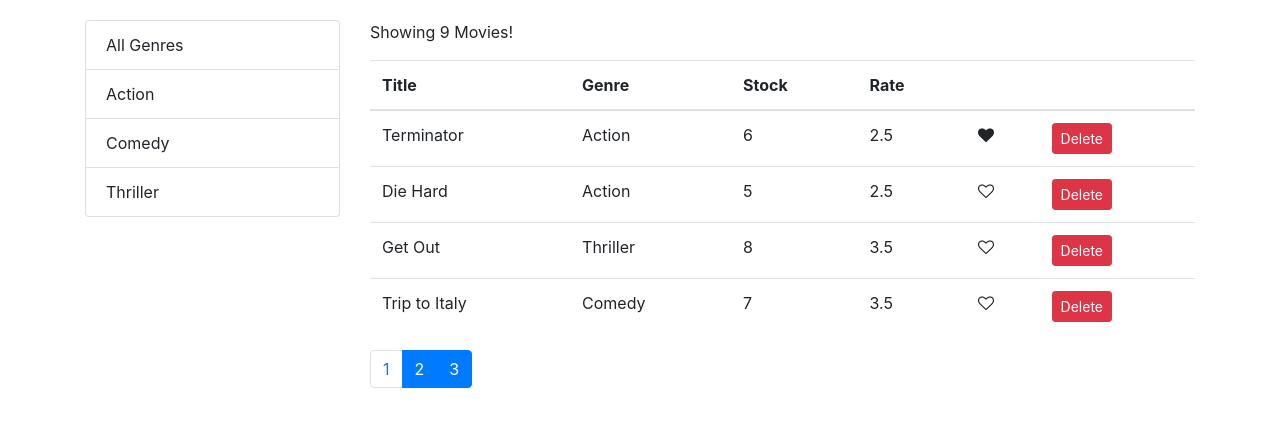
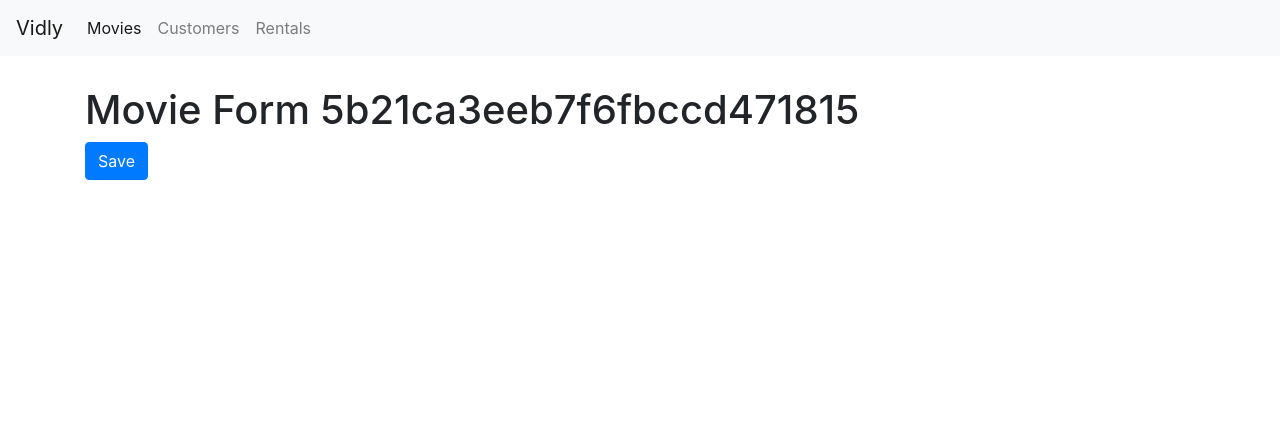
Before and after one commit to Mikydue/vidly, a React (Create React App) app: page /movies/5b21ca3eeb7f6fbccd471815 in a window 1280 px wide. Shown: the top 426 px of the page. Built offline with nearby package versions, Linux system fonts and the light colour scheme.

Commit message:
Aggiunta navbar superiore con routin a rentals, movies e customers

```diff
--- a/package.json
+++ b/package.json
@@ -12,6 +12,7 @@
     "prop-types": "^15.7.2",
     "react": "^16.13.0",
     "react-dom": "^16.13.0",
+    "react-router-dom": "^5.1.2",
     "react-scripts": "3.4.0"
   },
   "scripts": {
--- a/src/App.js
+++ b/src/App.js
@@ -1,12 +1,29 @@
 import React from "react";
 import "./App.css";
 import Movies from "./components/movies";
+import MovieForm from "./components/movieForm";
+import Rentals from "./components/rentals";
+import Customers from "./components/customers";
+import NotFound from "./components/not-found";
+import NavBar from "./components/navBar";
+import { Route, Redirect, Switch } from "react-router-dom";
 
 function App() {
   return (
-    <main className="container">
-      <Movies></Movies>
-    </main>
+    <React.Fragment>
+      <NavBar />
+      <main className="container">
+        <Switch>
+          <Route path="/movies/:id" component={MovieForm} />
+          <Route path="/movies" component={Movies} />
+          <Route path="/customers" component={Customers} />
+          <Route path="/rentals" component={Rentals} />
+          <Route path="/not-found" component={NotFound} />
+          <Redirect from="/" exact to="/movies" />
+          <Redirect to="/not-found" />
+        </Switch>
+      </main>
+    </React.Fragment>
   );
 }
 
--- /dev/null
+++ b/src/components/customers.jsx
@@ -0,0 +1,14 @@
+import React, { Component } from "react";
+
+class Customers extends Component {
+  state = {};
+  render() {
+    return (
+      <div>
+        <h1>Customers</h1>
+      </div>
+    );
+  }
+}
+
+export default Customers;
--- /dev/null
+++ b/src/components/movieForm.jsx
@@ -0,0 +1,17 @@
+import React from "react";
+
+const MovieForm = ({ match, history }) => {
+  return (
+    <div>
+      <h1>Movie Form {match.params.id}</h1>
+      <button
+        className="btn btn-primary"
+        onClick={() => history.push("/movies")}
+      >
+        Save
+      </button>
+    </div>
+  );
+};
+
+export default MovieForm;
--- a/src/components/moviesTable.jsx
+++ b/src/components/moviesTable.jsx
@@ -1,10 +1,15 @@
 import React, { Component } from "react";
+import { Link } from "react-router-dom";
 import Like from "./common/like";
 import Table from "./common/table";
 
 class MoviesTable extends Component {
   columns = [
-    { path: "title", label: "Title" },
+    {
+      path: "title",
+      label: "Title",
+      content: movie => <Link to={`/movies/${movie._id}`}>{movie.title}</Link>
+    },
     { path: "genre.name", label: "Genre" },
     { path: "numberInStock", label: "Stock" },
     { path: "dailyRentalRate", label: "Rate" },
--- /dev/null
+++ b/src/components/navBar.jsx
@@ -0,0 +1,38 @@
+import React, { Component } from "react";
+import { NavLink, Link } from "react-router-dom";
+
+const NavBar = () => {
+  return (
+    <nav className="navbar navbar-expand-lg navbar-light bg-light">
+      <Link className="navbar-brand" to="/">
+        Vidly
+      </Link>
+      <button
+        className="navbar-toggler"
+        type="button"
+        data-toggle="collapse"
+        data-target="#navbarNavAltMarkup"
+        aria-controls="navbarNavAltMarkup"
+        aria-expanded="false"
+        aria-label="Toggle navigation"
+      >
+        <span className="navbar-toggler-icon"></span>
+      </button>
+      <div className="collapse navbar-collapse" id="navbarNavAltMarkup">
+        <div className="navbar-nav">
+          <NavLink className="nav-item nav-link" to="/movies">
+            Movies <span className="sr-only">(current)</span>
+          </NavLink>
+          <NavLink className="nav-item nav-link" to="/customers">
+            Customers
+          </NavLink>
+          <NavLink className="nav-item nav-link" to="/rentals">
+            Rentals
+          </NavLink>
+        </div>
+      </div>
+    </nav>
+  );
+};
+
+export default NavBar;
--- /dev/null
+++ b/src/components/not-found.jsx
@@ -0,0 +1,14 @@
+import React, { Component } from "react";
+
+class NotFound extends Component {
+  state = {};
+  render() {
+    return (
+      <div>
+        <h1>NotFound</h1>
+      </div>
+    );
+  }
+}
+
+export default NotFound;
--- /dev/null
+++ b/src/components/rentals.jsx
@@ -0,0 +1,14 @@
+import React, { Component } from "react";
+
+class Rentals extends Component {
+  state = {};
+  render() {
+    return (
+      <div>
+        <h1>Rentals</h1>
+      </div>
+    );
+  }
+}
+
+export default Rentals;
--- a/src/index.css
+++ b/src/index.css
@@ -5,7 +5,11 @@
     sans-serif;
   -webkit-font-smoothing: antialiased;
   -moz-osx-font-smoothing: grayscale;
-  padding: 20px 0 0 0;
+  padding: 0 0 0 0;
+}
+
+.navbar {
+  margin-bottom: 30px;
 }
 
 code {
--- a/src/index.js
+++ b/src/index.js
@@ -5,8 +5,15 @@
 import * as serviceWorker from "./serviceWorker";
 import "bootstrap/dist/css/bootstrap.css";
 import "font-awesome/css/font-awesome.css";
+import { BrowserRouter } from "react-router-dom";
+import { render } from "@testing-library/react";
 
-ReactDOM.render(<App />, document.getElementById("root"));
+ReactDOM.render(
+  <BrowserRouter>
+    <App />
+  </BrowserRouter>,
+  document.getElementById("root")
+);
 
 // If you want your app to work offline and load faster, you can change
 // unregister() to register() below. Note this comes with some pitfalls.
```
Also changed, not shown: 1 other file (tests, documents, lock files or other folders).
